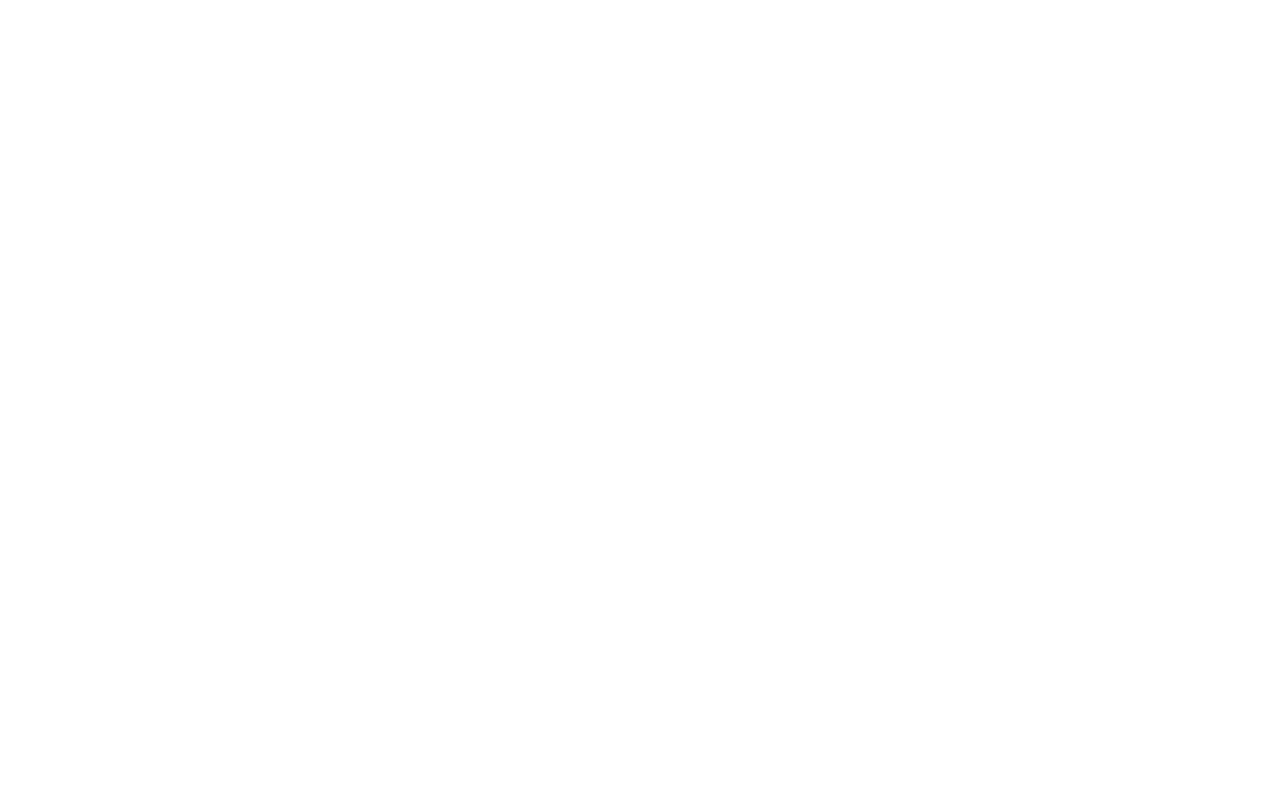
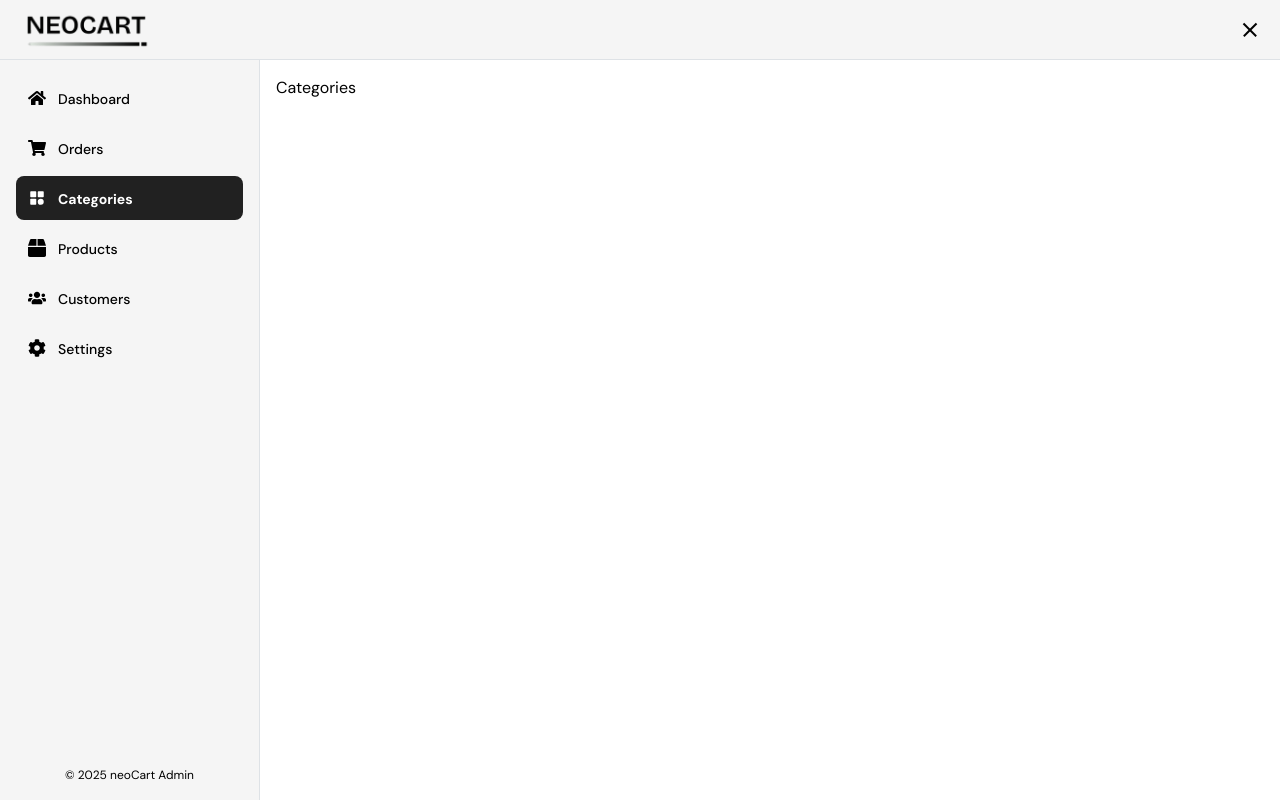
Before and after one commit to M-MubashirDev/E-commerce, a React (Vite) app: page /categories in a window 1280 px wide. Before the commit this address had no page. Built offline with nearby package versions, Linux system fonts and the light colour scheme.

Commit message:
complete the admin layout now make the dashboard

```diff
--- a/src/App.jsx
+++ b/src/App.jsx
@@ -14,6 +14,9 @@ import Cart from "./pages/Cart";
 // import Product from "./pages/Product";
 import OrderSummery from "./pages/OrderSummery";
 import Product from "./pages/Product";
+import AdminLayout from "./components/AdminLayout";
+import Dashboard from "./pages/admin/Dashboard";
+import Categories from "./pages/admin/Categories";
 
 function App() {
   return (
@@ -38,6 +41,12 @@ function App() {
             <Route path="ordersummery" element={<OrderSummery />} />
             <Route path="profile" element={<Profile />} />
           </Route>
+
+          {/* admin */}
+          <Route element={<AdminLayout />}>
+            <Route path="dashboard" element={<Dashboard />} />
+            <Route path="Categories" element={<Categories />} />
+          </Route>
         </Routes>
       </BrowserRouter>
     </>
--- /dev/null
+++ b/src/components/AdminLayout.jsx
@@ -0,0 +1,104 @@
+import { Outlet, useNavigate, useLocation } from "react-router-dom";
+import {
+  AppShell,
+  Burger,
+  Group,
+  Text,
+  ScrollArea,
+  NavLink,
+} from "@mantine/core";
+import { useDisclosure } from "@mantine/hooks";
+import { FaHome, FaShoppingCart, FaBox, FaUsers, FaCog } from "react-icons/fa";
+import { TbCategoryFilled } from "react-icons/tb";
+
+export default function AdminLayout() {
+  const [mobileOpened, { toggle: toggleMobile }] = useDisclosure();
+  const [desktopOpened, { toggle: toggleDesktop }] = useDisclosure(true);
+  const navigate = useNavigate();
+  const location = useLocation();
+
+  const menuItems = [
+    { label: "Dashboard", icon: FaHome, path: "/dashboard" },
+    { label: "Orders", icon: FaShoppingCart, path: "/orders" },
+    { label: "Categories", icon: TbCategoryFilled, path: "/categories" },
+    { label: "Products", icon: FaBox, path: "/products" },
+    { label: "Customers", icon: FaUsers, path: "/customers" },
+    { label: "Settings", icon: FaCog, path: "/settings" },
+  ];
+
+  return (
+    <AppShell
+      header={{ height: 60 }}
+      navbar={{
+        width: 260,
+        breakpoint: "sm",
+        collapsed: { mobile: !mobileOpened, desktop: !desktopOpened },
+      }}
+      padding="md"
+    >
+      {/* HEADER */}
+      <AppShell.Header className="!bg-light-gray">
+        <Group h="100%" px="md" justify="space-between">
+          <Group>
+            <img src="/mainLogo.png" alt="logo" className="w-34" />
+          </Group>
+          <Group>
+            <Burger
+              opened={mobileOpened}
+              onClick={toggleMobile}
+              hiddenFrom="sm"
+              size="sm"
+            />
+            <Burger
+              opened={desktopOpened}
+              onClick={toggleDesktop}
+              visibleFrom="sm"
+              size="sm"
+            />
+          </Group>
+        </Group>
+      </AppShell.Header>
+
+      {/* SIDEBAR */}
+      <AppShell.Navbar p="md" className="!bg-light-gray">
+        <AppShell.Section grow component={ScrollArea}>
+          {menuItems.map((item) => {
+            const Icon = item.icon;
+            const isActive = location.pathname === item.path;
+
+            return (
+              <NavLink
+                key={item.path}
+                label={item.label}
+                leftSection={<Icon size={18} />}
+                active={isActive}
+                className={`!text-lg font-medium ${
+                  isActive ? "!bg-dark !text-white !font-bold" : ""
+                }`}
+                onClick={() => {
+                  navigate(item.path);
+                  toggleMobile();
+                }}
+                style={{
+                  borderRadius: 8,
+                  marginBottom: 6,
+                }}
+              />
+            );
+          })}
+        </AppShell.Section>
+
+        <AppShell.Section>
+          <Text size="xs" ta="center">
+            © {new Date().getFullYear()} neoCart Admin
+          </Text>
+        </AppShell.Section>
+      </AppShell.Navbar>
+
+      {/* MAIN CONTENT */}
+      <AppShell.Main>
+        <Outlet />
+      </AppShell.Main>
+    </AppShell>
+  );
+}
--- /dev/null
+++ b/src/features/stats/statsSlice.js
@@ -0,0 +1,36 @@
+import { createSlice } from "@reduxjs/toolkit";
+import { fetchStats } from "./statsThunk";
+
+const initialState = {
+  stats: null,
+  loading: false,
+  error: null,
+};
+
+const statsSlice = createSlice({
+  name: "stats",
+  initialState,
+  reducers: {
+    clearStatsError: (state) => {
+      state.error = null;
+    },
+  },
+  extraReducers: (builder) => {
+    builder
+      .addCase(fetchStats.pending, (state) => {
+        state.loading = true;
+        state.error = null;
+      })
+      .addCase(fetchStats.fulfilled, (state, action) => {
+        state.loading = false;
+        state.stats = action.payload;
+      })
+      .addCase(fetchStats.rejected, (state, action) => {
+        state.loading = false;
+        state.error = action.payload;
+      });
+  },
+});
+
+export const { clearStatsError } = statsSlice.actions;
+export default statsSlice.reducer;
--- /dev/null
+++ b/src/features/stats/statsThunk.js
@@ -0,0 +1,19 @@
+import { createAsyncThunk } from "@reduxjs/toolkit";
+import axios from "axios";
+
+export const fetchStats = createAsyncThunk(
+  "stats/fetchStats",
+  async (_, { rejectWithValue }) => {
+    try {
+      const token = localStorage.getItem("authToken");
+      const response = await axios.get("http://localhost:3002/api/stats/all", {
+        headers: token ? { Authorization: `Bearer ${token}` } : undefined,
+      });
+      return response.data.result;
+    } catch (error) {
+      return rejectWithValue(
+        error.response?.data?.message || "Failed to fetch stats"
+      );
+    }
+  }
+);
--- a/src/main.jsx
+++ b/src/main.jsx
@@ -53,7 +53,12 @@ const theme = createTheme({
 });
 createRoot(document.getElementById("root")).render(
   <StrictMode>
-    <MantineProvider theme={theme} withGlobalStyles withNormalizeCSS>
+    <MantineProvider
+      theme={theme}
+      withGlobalStyles
+      withNormalizeCSS
+      defaultColorScheme="light"
+    >
       <Provider store={store}>
         <PersistGate loading={null} persistor={persistor}>
           <App />
--- /dev/null
+++ b/src/pages/admin/Categories.jsx
@@ -0,0 +1,5 @@
+function Categories() {
+  return <div>Categories</div>;
+}
+
+export default Categories;
--- /dev/null
+++ b/src/pages/admin/Dashboard.jsx
@@ -0,0 +1,171 @@
+import { useEffect } from "react";
+import { useDispatch, useSelector } from "react-redux";
+import { fetchStats } from "../../features/stats/statsThunk";
+import { Card, Text, Grid, Loader, Table, Title } from "@mantine/core";
+import {
+  LineChart,
+  Line,
+  XAxis,
+  YAxis,
+  CartesianGrid,
+  Tooltip,
+  PieChart,
+  Pie,
+  Cell,
+  Legend,
+} from "recharts";
+
+const COLORS = ["#8884d8", "#82ca9d", "#ffc658"];
+
+export default function Dashboard() {
+  const dispatch = useDispatch();
+  const { stats, loading, error } = useSelector((state) => state.stats);
+
+  useEffect(() => {
+    dispatch(fetchStats());
+  }, [dispatch]);
+
+  if (loading) return <Loader />;
+  if (error) return <Text c="red">{error}</Text>;
+
+  // Transform chart data
+  const ordersChart = stats?.ordersData?.chartData?.labels.map((label, i) => ({
+    month: label,
+    orders: stats.ordersData.chartData.data[i],
+  }));
+
+  const salesChart = stats?.sales?.chartData?.labels.map((label, i) => ({
+    month: label,
+    sales: stats.sales.chartData.data[i],
+  }));
+
+  const visitorsChart = stats?.visitors?.chartData?.labels.map((label, i) => ({
+    month: label,
+    visitors: stats.visitors.chartData.data[i],
+  }));
+
+  const orderStatusChart = stats?.orderStatus?.label.map((label, i) => ({
+    name: label,
+    value: stats.orderStatus.data[i],
+  }));
+
+  return (
+    <div>
+      <Title order={2} mb="md">
+        Dashboard
+      </Title>
+
+      {/* Summary Cards */}
+      <Grid mb="md">
+        <Grid.Col span={4}>
+          <Card shadow="sm" p="lg">
+            <Text>Total Orders</Text>
+            <Text fw={700} size="xl">
+              {stats.totalOrders}
+            </Text>
+          </Card>
+        </Grid.Col>
+        <Grid.Col span={4}>
+          <Card shadow="sm" p="lg">
+            <Text>Revenue</Text>
+            <Text fw={700} size="xl">
+              Rs {stats.ordersData.totalRevenue}
+            </Text>
+          </Card>
+        </Grid.Col>
+        <Grid.Col span={4}>
+          <Card shadow="sm" p="lg">
+            <Text>Visitors This Month</Text>
+            <Text fw={700} size="xl">
+              {stats.visitors.monthly}
+            </Text>
+          </Card>
+        </Grid.Col>
+      </Grid>
+
+      {/* Charts */}
+      <Grid mb="md">
+        <Grid.Col span={6}>
+          <Card shadow="sm" p="lg">
+            <Text mb="sm">Orders Over Months</Text>
+            <LineChart width={500} height={250} data={ordersChart}>
+              <CartesianGrid strokeDasharray="3 3" />
+              <XAxis dataKey="month" />
+              <YAxis />
+              <Tooltip />
+              <Line type="monotone" dataKey="orders" stroke="#8884d8" />
+            </LineChart>
+          </Card>
+        </Grid.Col>
+        <Grid.Col span={6}>
+          <Card shadow="sm" p="lg">
+            <Text mb="sm">Sales Over Months</Text>
+            <LineChart width={500} height={250} data={salesChart}>
+              <CartesianGrid strokeDasharray="3 3" />
+              <XAxis dataKey="month" />
+              <YAxis />
+              <Tooltip />
+              <Line type="monotone" dataKey="sales" stroke="#82ca9d" />
+            </LineChart>
+          </Card>
+        </Grid.Col>
+      </Grid>
+
+      {/* Pie Chart for Order Status */}
+      <Grid mb="md">
+        <Grid.Col span={6}>
+          <Card shadow="sm" p="lg">
+            <Text mb="sm">Order Status</Text>
+            <PieChart width={400} height={300}>
+              <Pie
+                data={orderStatusChart}
+                dataKey="value"
+                nameKey="name"
+                cx="50%"
+                cy="50%"
+                outerRadius={80}
+                fill="#8884d8"
+                label
+              >
+                {orderStatusChart?.map((entry, index) => (
+                  <Cell
+                    key={`cell-${index}`}
+                    fill={COLORS[index % COLORS.length]}
+                  />
+                ))}
+              </Pie>
+              <Legend />
+            </PieChart>
+          </Card>
+        </Grid.Col>
+
+        {/* Recent Orders Table */}
+        <Grid.Col span={6}>
+          <Card shadow="sm" p="lg">
+            <Text mb="sm">Recent Orders</Text>
+            <Table highlightOnHover>
+              <thead>
+                <tr>
+                  <th>ID</th>
+                  <th>Client</th>
+                  <th>Amount</th>
+                  <th>Status</th>
+                </tr>
+              </thead>
+              <tbody>
+                {stats.recentOrders.map((order) => (
+                  <tr key={order.id}>
+                    <td>{order.id}</td>
+                    <td>{order.client.name}</td>
+                    <td>Rs {order.amount}</td>
+                    <td>{order.status}</td>
+                  </tr>
+                ))}
+              </tbody>
+            </Table>
+          </Card>
+        </Grid.Col>
+      </Grid>
+    </div>
+  );
+}
```
